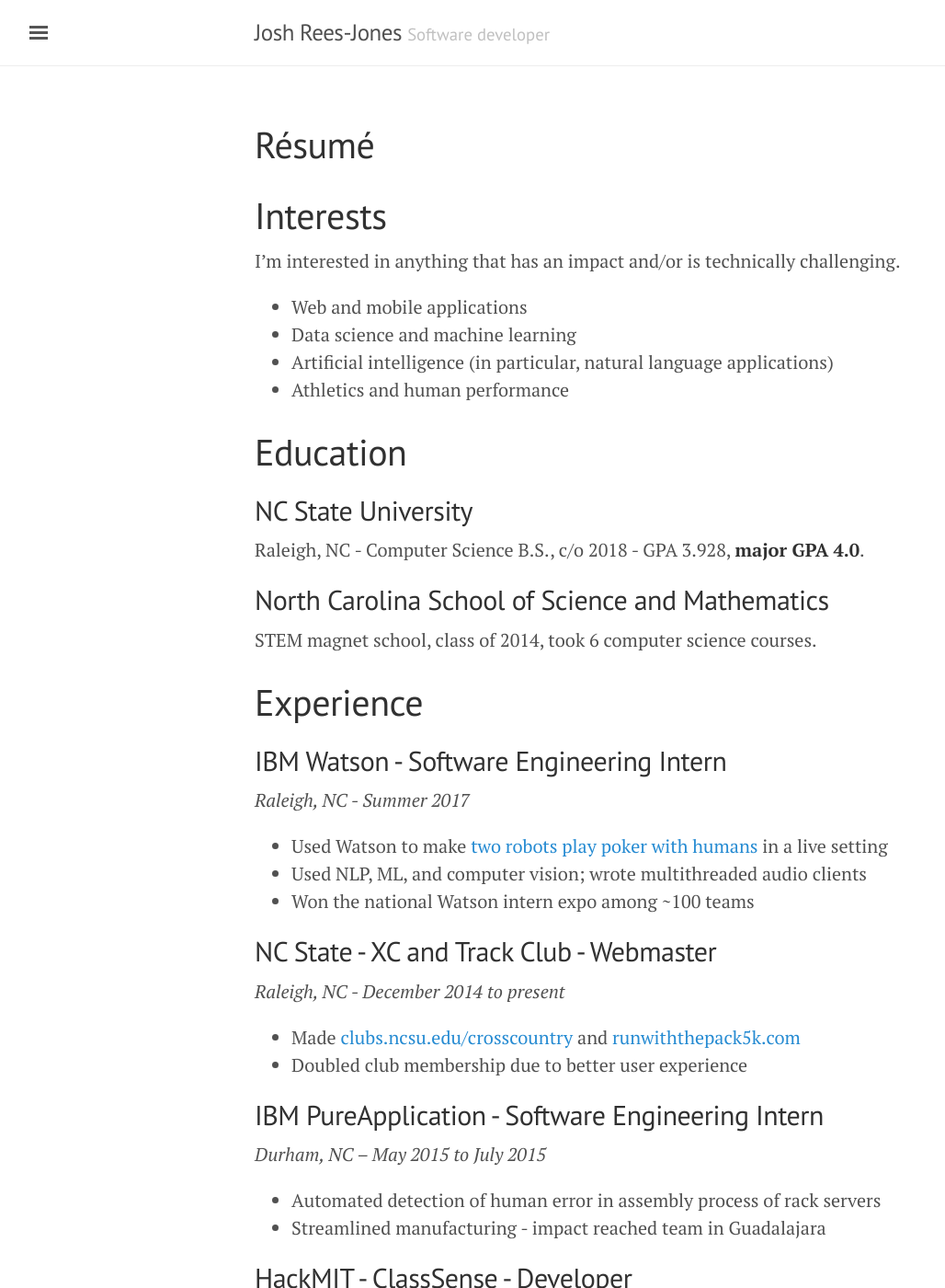
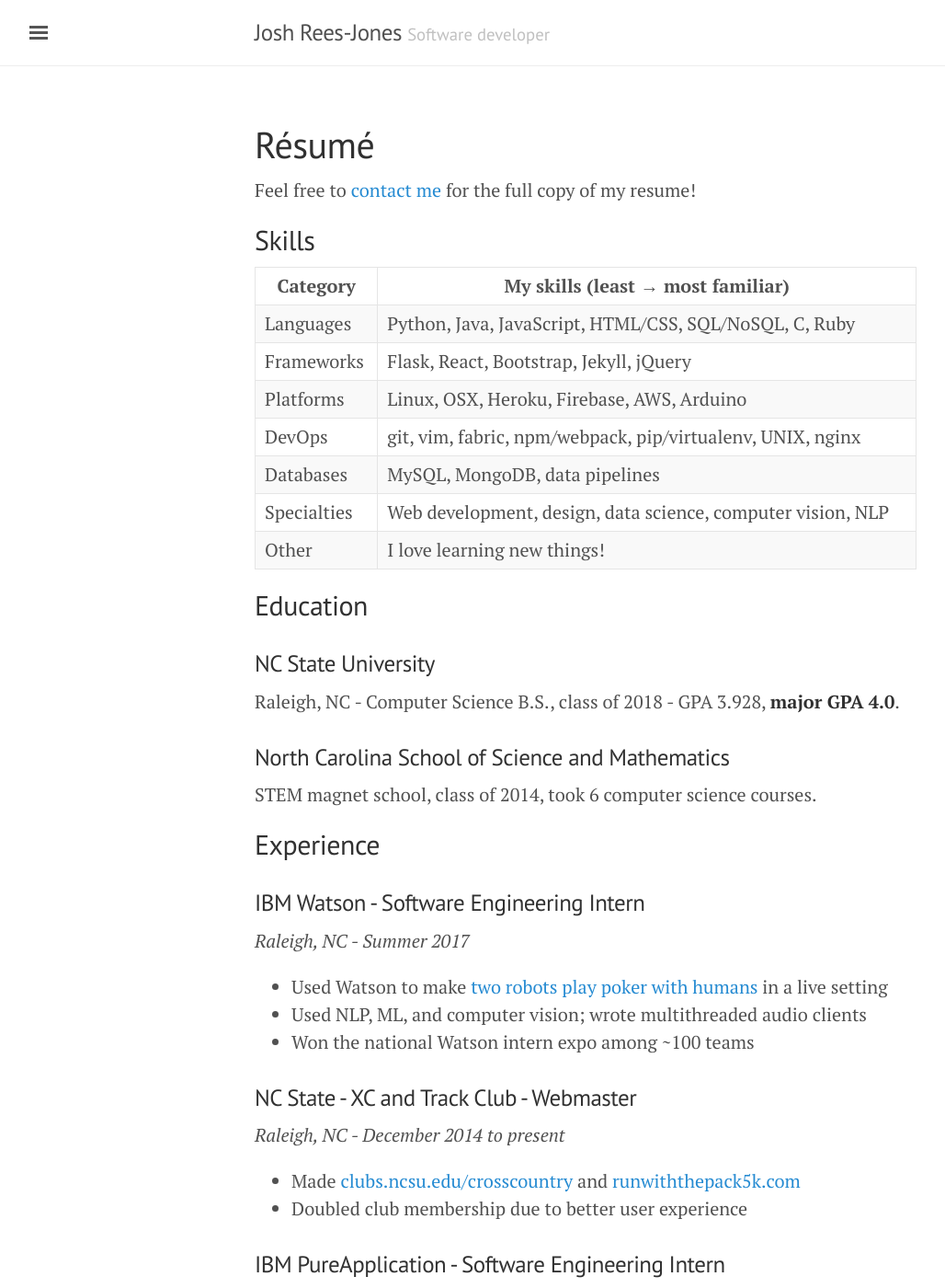
Before and after one commit to balassit/joshmreesjones.github.io, a Jekyll site: the page built from resume.md, in a window 1280 px wide and 1400 px high. Shown: the whole window at 92% size, without its empty margins (3-1031 px from the left). Built offline with Jekyll 4.4.1, drawn with Linux system fonts in a browser that asks for light colours; some of the changed text lies outside the part shown.

Commit message:
Update resume page with skillset

```diff
--- a/resume.md
+++ b/resume.md
@@ -3,73 +3,55 @@ layout: page
 title: Résumé
 ---
 
-# Interests
+Feel free to [contact me]({{ site.baseurl }}/contact/) for the full copy of my resume!
 
-I'm interested in anything that has an impact and/or is technically challenging.
+## Skills
 
-- Web and mobile applications
-- Data science and machine learning
-- Artificial intelligence (in particular, natural language applications)
-- Athletics and human performance
+| Category    | My skills (least &rarr; most familiar)                      |
+|-------------|-------------------------------------------------------------|
+| Languages   | Python, Java, JavaScript, HTML/CSS, SQL/NoSQL, C, Ruby      |
+| Frameworks  | Flask, React, Bootstrap, Jekyll, jQuery                     |
+| Platforms   | Linux, OSX, Heroku, Firebase, AWS, Arduino                  |
+| DevOps      | git, vim, fabric, npm/webpack, pip/virtualenv, UNIX, nginx  |
+| Databases   | MySQL, MongoDB, data pipelines                              |
+| Specialties | Web development, design, data science, computer vision, NLP |
+| Other       | I love learning new things!                                 |
 
 
 
-# Education
+## Education
 
-## NC State University
-Raleigh, NC - Computer Science B.S., c/o 2018 - GPA 3.928, **major GPA 4.0**.
+### NC State University
+Raleigh, NC - Computer Science B.S., class of 2018 - GPA 3.928, **major GPA 4.0**.
 
-## North Carolina School of Science and Mathematics
+### North Carolina School of Science and Mathematics
 STEM magnet school, class of 2014, took 6 computer science courses.
 
 
 
-# Experience
+## Experience
 
-## IBM Watson - Software Engineering Intern
+### IBM Watson - Software Engineering Intern
 *Raleigh, NC - Summer 2017*
 
 - Used Watson to make [two robots play poker with humans](https://www.youtube.com/watch?v=WLgWSh6EKPQ) in a live setting
 - Used NLP, ML, and computer vision; wrote multithreaded audio clients
 - Won the national Watson intern expo among ~100 teams
 
-## NC State - XC and Track Club - Webmaster
+### NC State - XC and Track Club - Webmaster
 *Raleigh, NC - December 2014 to present*
 
 - Made [clubs.ncsu.edu/crosscountry](https://clubs.ncsu.edu/crosscountry/) and [runwiththepack5k.com](http://runwiththepack5k.com/)
 - Doubled club membership due to better user experience
 
-## IBM PureApplication - Software Engineering Intern
+### IBM PureApplication - Software Engineering Intern
 *Durham, NC – May 2015 to July 2015*
 
 - Automated detection of human error in assembly process of rack servers
 - Streamlined manufacturing - impact reached team in Guadalajara
 
-## HackMIT - ClassSense - Developer
+### HackMIT - ClassSense - Developer
 *Cambridge, MA - September 16 - 19, 2016*
 
 - Built a real-time classroom dashboard showing how students are doing
 - "Best use of NativeScript" winners, “Best use of Firebase” runners-up
-
-
-
-# Skills
-
-**Languages** - Python, Java, HTML/CSS, JavaScript, C, Ruby, SQL/NoSQL
-
-**Frameworks** - Flask, Django, Jekyll, Firebase, MongoDB
-
-**Platforms** - Linux, Windows, OS X, AWS, Heroku, Arduino, Android
-
-**DevOps** - Git/GitHub, vim, UNIX command line
-
-**Topics** - full stack web dev, computer vision, data science, architecture, NLP
-
-
-
-# Extras
-
-- I lived on a boat in the Bahamas as a kid!
-- I go backpacking a lot.
-- I play didgeridoo (though I'm a New Zealand, not Australian, citizen).
-- I run and coach competitively (I have a 4:29 mile PR).
```
